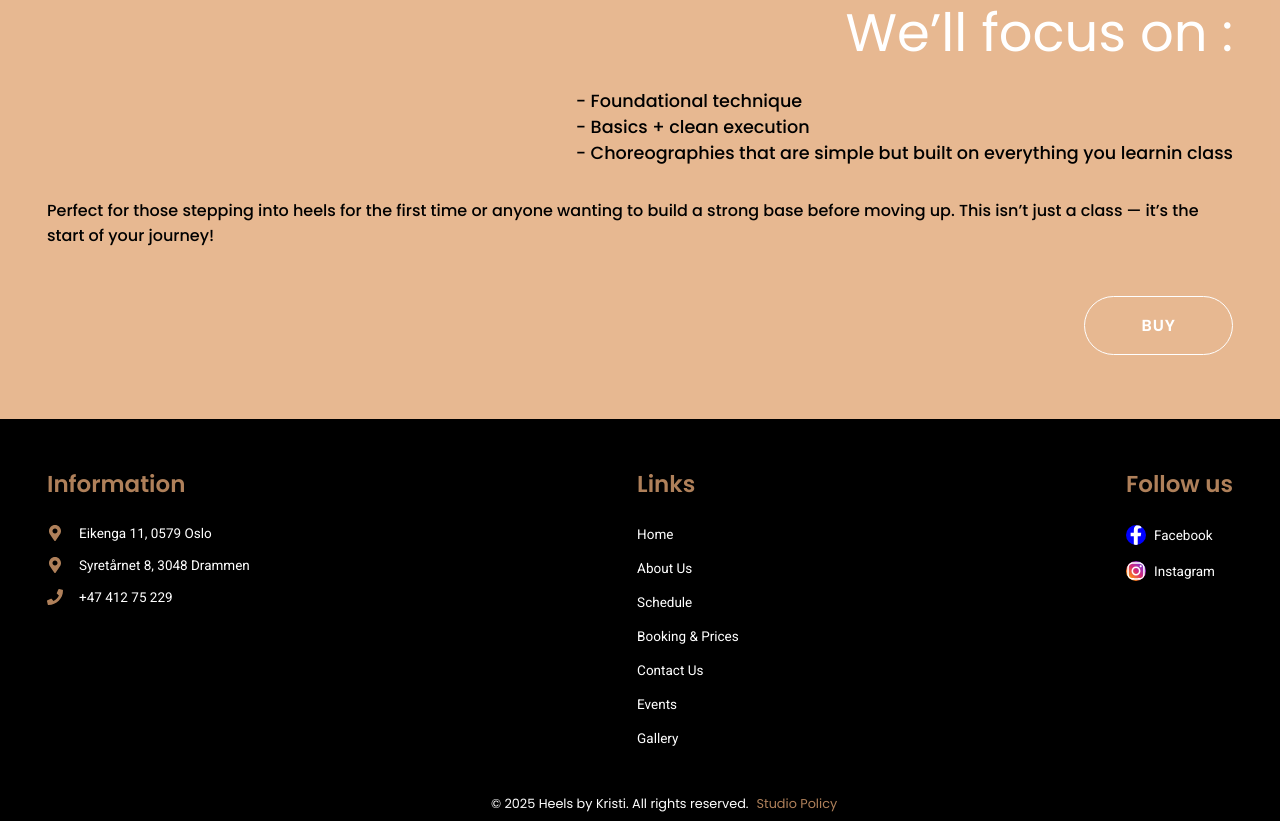
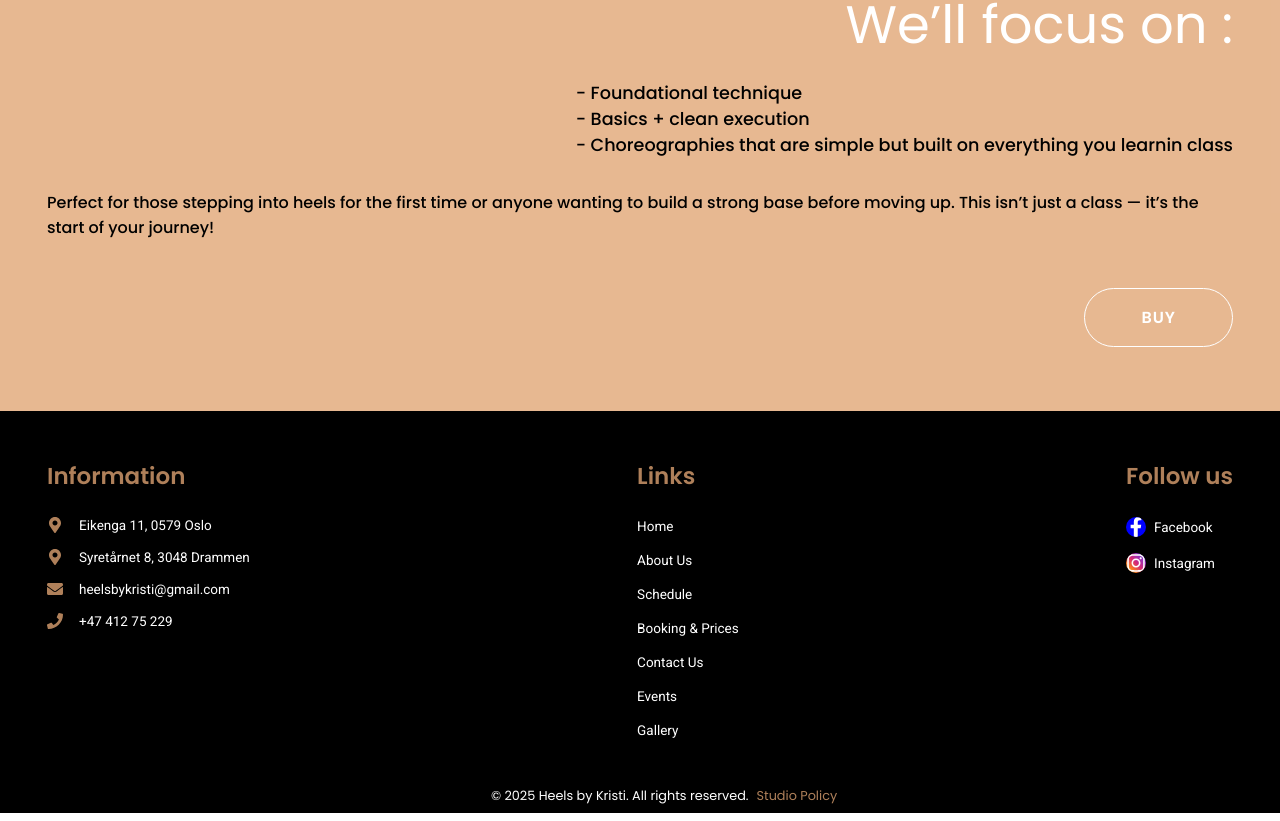
Before and after one commit to Lukas-Jdk/Heels-By-Kristi, a Next.js app: page / in a window 1280 px wide. Shown: the part 2582-3403 px from the top of the page. Built offline with nearby package versions, Linux system fonts and the light colour scheme.

Commit message:
fixing small bugs

```diff
--- a/components/ClassCardSection/ClassCard.module.css
+++ b/components/ClassCardSection/ClassCard.module.css
@@ -73,6 +73,7 @@
   text-overflow: ellipsis;
   font-weight: 400;
   padding-bottom: 0.5rem;
+  max-height: calc(1.6em * 3);
 }
 
 .viewMore {
--- a/components/Contacts/Contacts.module.css
+++ b/components/Contacts/Contacts.module.css
@@ -78,6 +78,17 @@
   font-weight: 600;
 }
 
+
+
+.link {
+  color: inherit;
+  text-decoration: none;
+   cursor: pointer;
+}
+
+.link:hover {
+  text-decoration: underline; /* arba spalva */
+}
 @media (max-width: 900px) {
   .contactSection {
     grid-template-columns: 1fr;
--- a/components/Contacts/Contacts.tsx
+++ b/components/Contacts/Contacts.tsx
@@ -42,7 +42,7 @@ const Contacts = () => {
           </div>
           <div>
             <h4>WRITE TO US</h4>
-            <p>heelsbykristi@gmail.com</p>
+            <p><a href="mailto:heelsbykristi@gmail.com" className={styles.link}> heelsbykristi@gmail.com</a></p>
           </div>
         </div>
 
@@ -52,7 +52,7 @@ const Contacts = () => {
           </div>
           <div>
             <h4>CALL US</h4>
-            <p>+47 412 75 229</p>
+            <p><a href="tel:+4741275229" className={styles.link}>+47 412 75 229</a></p>
           </div>
         </div>
       </div>
--- a/components/Footer/FooterInfo.module.css
+++ b/components/Footer/FooterInfo.module.css
@@ -28,6 +28,19 @@
   display: flex;
   gap: 1rem;
 }
+
+.link {
+  color: inherit;
+  text-decoration: none;
+     cursor: pointer;
+}
+
+.link:hover {
+  text-decoration: underline;
+}
+
+
+
 @media (max-width: 550px) {
   .footerInfo h2 {
     font-size: 16px;
--- a/components/Footer/FooterInfo.tsx
+++ b/components/Footer/FooterInfo.tsx
@@ -1,12 +1,11 @@
 import styles from "./FooterInfo.module.css";
-import { FaMapMarkerAlt, FaPhone } from "react-icons/fa";
+import { FaMapMarkerAlt, FaPhone, FaEnvelope } from "react-icons/fa";
 
 const FooterInfo = () => {
   return (
     <div className={styles.footerInfo}>
       <h2>Information</h2>
       <div className={styles.adressInfo}>
-
         <div className={styles.infoBlock}>
           <FaMapMarkerAlt className={styles.icon} />
           <div>
@@ -14,20 +13,35 @@ const FooterInfo = () => {
           </div>
         </div>
 
-          <div className={styles.infoBlock}>
+        <div className={styles.infoBlock}>
           <FaMapMarkerAlt className={styles.icon} />
           <div>
             <p>Syretårnet 8, 3048 Drammen</p>
           </div>
         </div>
 
-          <div className={styles.infoBlock}>
-          <FaPhone className={styles.icon} />
+
+        <div className={styles.infoBlock}>
+          <FaEnvelope className={styles.icon} />
           <div>
-            <p> +47 412 75 229</p>
+            <p>
+              <a href="mailto:heelsbykristi@gmail.com" className={styles.link}>
+                heelsbykristi@gmail.com
+              </a>
+            </p>
           </div>
         </div>
 
+        <div className={styles.infoBlock}>
+          <FaPhone className={styles.icon} />
+          <div>
+            <p>
+              <a href="tel:+4741275229" className={styles.link}>
+                +47 412 75 229
+              </a>
+            </p>
+          </div>
+        </div>
       </div>
     </div>
   );
--- a/pages/policy.tsx
+++ b/pages/policy.tsx
@@ -107,7 +107,7 @@ export default function PolicyPage() {
         <section className={styles.section}>
           <h2>10. Contact</h2>
           <strong><p>For any questions or concerns, reach out to us at:</p></strong>
-          <p>📧 heelsbykristi@gmail.com</p>
+          <p><a href="mailto:heelsbykristi@gmail.com" className={styles.link}> heelsbykristi@gmail.com</a></p>
           <p>📞 41275229</p>
           <p>🌐 www.heelsbykristi.no</p>
         </section>
```
